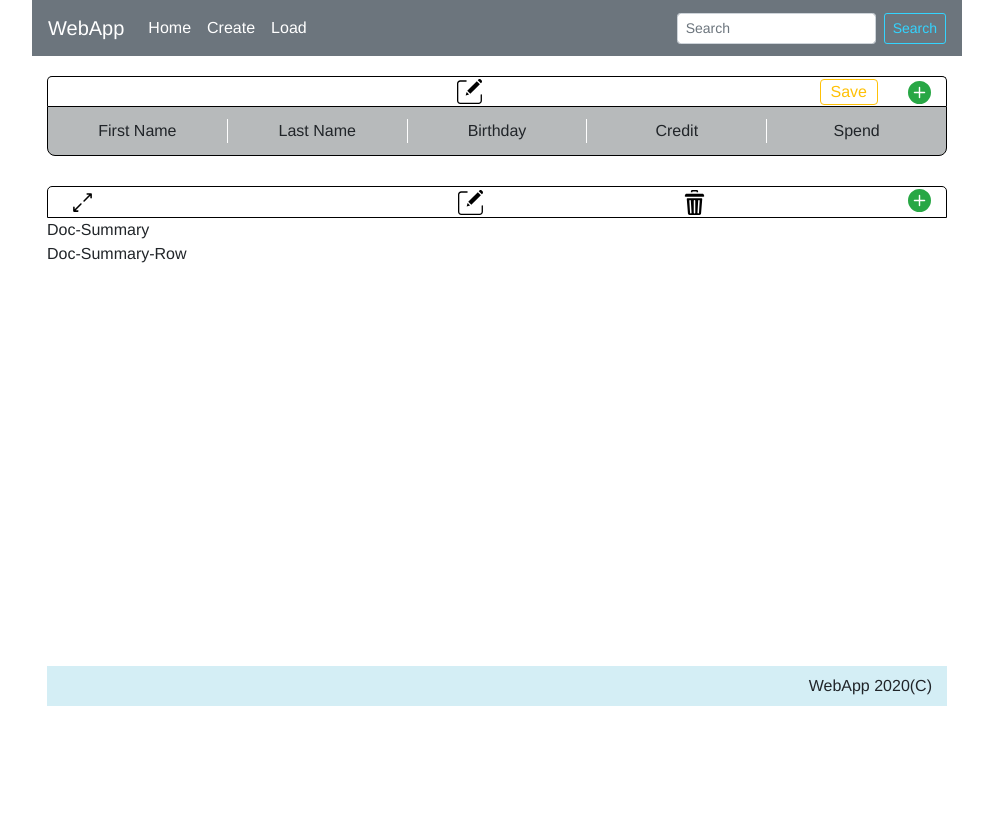
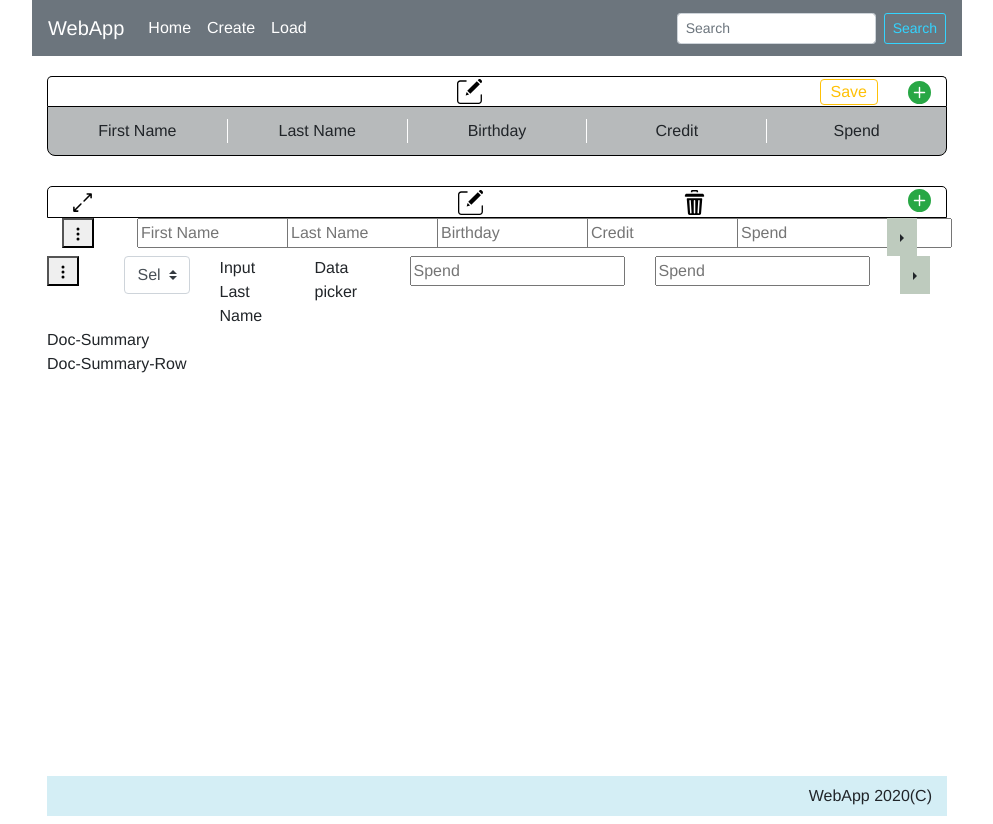
Before and after one commit to oleksii-spichak/Startup_project, a Vue app: page / in a window 1280 px wide. Shown: the whole page, without its empty margins (143-1136 px from the left). Before the commit the page ends 800 px from the top, so only its background shows below. Built offline with nearby package versions, Linux system fonts and the light colour scheme.

Commit message:
ugUaStGh  [ Adding rows to doc-row element, no styles]

```diff
--- a/src/components/doc-row.vue
+++ b/src/components/doc-row.vue
@@ -1,5 +1,89 @@
 <template>
-<div>
+<div class="row">
+  <div class="col-1 ">
+    <button>
+      <svg xmlns="http://www.w3.org/2000/svg" width="16" height="16" fill="currentColor" class="bi bi-three-dots-vertical" viewBox="0 0 16 16">
+        <path fill-rule="evenodd" d="M9.5 13a1.5 1.5 0 1 1-3 0 1.5 1.5 0 0 1 3 0zm0-5a1.5 1.5 0 1 1-3 0 1.5 1.5 0 0 1 3 0zm0-5a1.5 1.5 0 1 1-3 0 1.5 1.5 0 0 1 3 0z"/>
+      </svg>
+    </button>
+  </div>
+  <div class="col-2">
+    <input
+        placeholder="First Name"
+        class="row_first_name"
+        type="text"
+    />
+  </div>
+  <div class="col-2">
+    <input
+        placeholder="Last Name"
+        class="row_last_name"
+        type="text"
+    />
+  </div>
+  <div class="col-2">
+    <input
+        placeholder="Birthday"
+        class="row_date_birthday"
+        type="text"
+    />
+  </div>
+  <div class="col-2">
+    <input
+        placeholder="Credit"
+        class="row_user_credit"
+        type="text"
+    />
+  </div>
+  <div class="col-2">
+    <input
+        placeholder="Spend"
+        class="row_user_spend"
+        type="text"
+    />
+  </div>
+  <div class="col-1">
+    <b-dropdown id="dropdown-dropright" dropright text="" variant="Secondary" class="dropright_item">
+      <b-dropdown-item href="#">Duplicate</b-dropdown-item>
+      <b-dropdown-item href="#">Remove</b-dropdown-item>
+      <b-dropdown-item href="#">Move to...</b-dropdown-item>
+    </b-dropdown>
+  </div>
+  <div class="row ">
+    <div class="col-1 ">
+      <button>
+        <svg xmlns="http://www.w3.org/2000/svg" width="16" height="16" fill="currentColor" class="bi bi-three-dots-vertical" viewBox="0 0 16 16">
+          <path fill-rule="evenodd" d="M9.5 13a1.5 1.5 0 1 1-3 0 1.5 1.5 0 0 1 3 0zm0-5a1.5 1.5 0 1 1-3 0 1.5 1.5 0 0 1 3 0zm0-5a1.5 1.5 0 1 1-3 0 1.5 1.5 0 0 1 3 0z"/>
+        </svg>
+      </button>
+    </div>
+    <div class="col">
+      <b-form-select v-model="selected" :options="options"></b-form-select>
+    </div>
+    <div class="col">Input Last Name</div>
+    <div class="col">Data picker</div>
+    <div class="col">
+      <input
+          placeholder="Spend"
+          class="row_user_spend"
+          type="text"
+      />
+    </div>
+    <div class="col">
+      <input
+        placeholder="Spend"
+        class="row_user_spend"
+        type="text"
+    />
+    </div>
+    <div class="col-1">
+      <b-dropdown id="dropdown-dropright" dropright text="" variant="Secondary" class="dropright_item">
+        <b-dropdown-item href="#">Duplicate</b-dropdown-item>
+        <b-dropdown-item href="#">Remove</b-dropdown-item>
+        <b-dropdown-item href="#">Move to...</b-dropdown-item>
+      </b-dropdown>
+    </div>
+  </div>
 
 </div>
 
@@ -7,10 +91,27 @@
 
 <script>
 export default {
-name: "doc_row"
+name: "doc_row",
+  props:{},
+  data () {
+   return {
+     selected: null,
+     options: [
+       {value: null, text: 'Select'},
+       {text: 'Name 1'},
+       {text: 'Name 2'},
+       {text: 'Name 3'},
+
+     ]
+   }
+  }
 }
 </script>
 
 <style scoped lang="scss">
 
+
+.dropright_item {
+  background-color: #becbbe;
+}
 </style>
```
